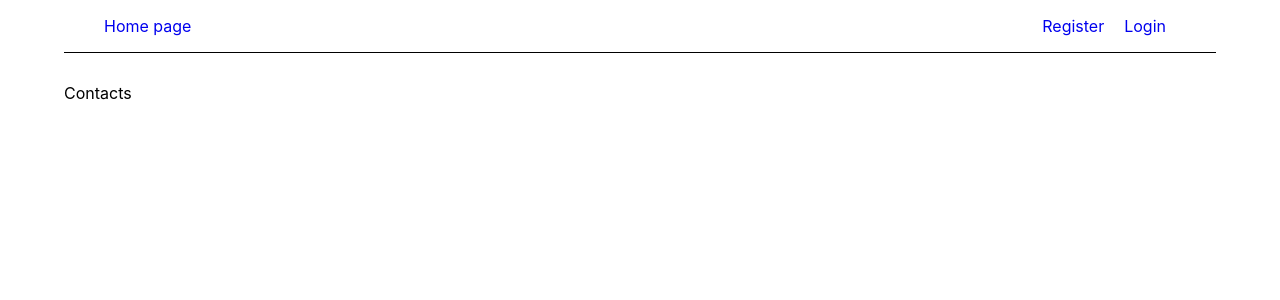
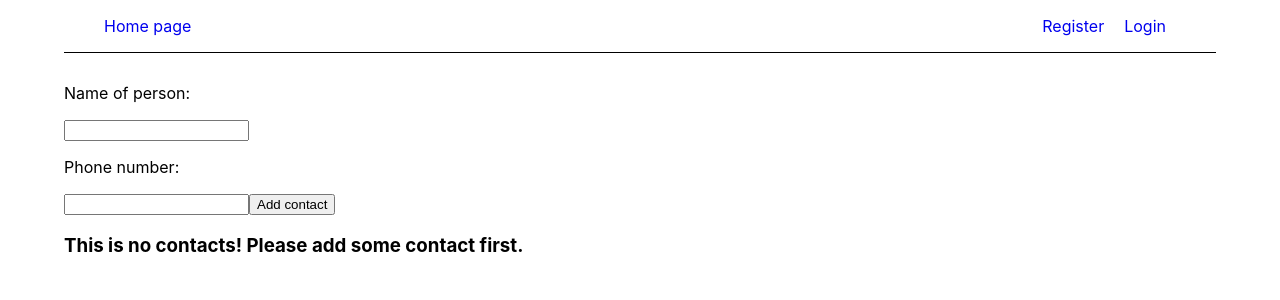
Before and after one commit to Gelsomin0/goit-react-hw-08-phonebook, a React (Create React App) app: page /goit-react-hw-08-phonebook/contacts in a window 1280 px wide. Shown: the top 300 px of the page. Built offline with nearby package versions, Linux system fonts and the light colour scheme.

Commit message:
Some changes

```diff
--- a/src/components/App.jsx
+++ b/src/components/App.jsx
@@ -2,15 +2,23 @@ import { Route, Routes } from "react-router-dom";
 import { Container } from "@mui/material";
 import { Login, Navigation, Register, Contacts } from './index';
 import { Home } from '../page/index';
-import { useDispatch } from "react-redux";
+import { useDispatch, useSelector } from "react-redux";
 import { useEffect } from "react";
 import { refreshUser } from "redux/auth/operations";
+import { getToken } from "redux/auth/selectors";
+import { getAllContacts } from "redux/contacts/operations";
 
 export const App = () => {
   const dispatch = useDispatch();
+  const isTokenHere = useSelector(getToken);
+  console.log(isTokenHere);
 
   useEffect(() => {
     dispatch(refreshUser());
+
+    if (isTokenHere !== null) {
+      dispatch(getAllContacts);
+    }
   }, [dispatch]);
 
   return (
--- /dev/null
+++ b/src/components/ContactForm/ContactForm.jsx
@@ -0,0 +1,33 @@
+import { useDispatch } from "react-redux";
+import { addContact } from "redux/contacts/operations";
+
+export const ContactForm = () => {
+    const dispatch = useDispatch();
+
+    const handleContactData = (e) => {
+        e.preventDefault();
+
+        dispatch(addContact({
+            name: e.target.elements.name.value,
+            number: e.target.elements.phone.value,
+        }));
+
+        e.target.reset();
+    }
+
+    return (
+        <div>
+            <form onSubmit={handleContactData}>
+                <label>
+                    <p>Name of person:</p>
+                    <input name='name' type='text'/>
+                </label>
+                <label>
+                    <p>Phone number:</p>
+                    <input name='phone' type='tel'/>
+                </label>
+                <button type='submit'>Add contact</button>
+            </form>
+        </div>
+    );
+}
--- a/src/components/Contacts/Contacts.jsx
+++ b/src/components/Contacts/Contacts.jsx
@@ -1,5 +1,28 @@
+import { ContactForm } from "components/ContactForm/ContactForm";
+import { useEffect } from "react";
+import { useDispatch, useSelector } from "react-redux";
+import { getAllContacts } from "redux/contacts/operations";
+import { getContactsState } from "redux/contacts/selectors";
+
 export const Contacts = () => {
+    // const dispatch = useDispatch();
+    // useEffect(() => {
+    //     dispatch(getAllContacts());
+    // }, [dispatch]);
+    const contactsList = useSelector(getContactsState);
     return (
-        <div>Contacts</div>
+        <div>
+            <ContactForm />
+            {contactsList.length > 0 ?
+                <ul>{
+                    contactsList.map(({ id, name, number }) => {
+                        return (
+                            <li key={ id }>{ name }: { number }</li>
+                        );
+                    })
+                }</ul>
+                : <h3>This is no contacts! Please add some contact first.</h3>
+            }
+        </div>
     );
 }
--- a/src/redux/auth/selectors.js
+++ b/src/redux/auth/selectors.js
@@ -1,3 +1,5 @@
 export const getIsLoggedIn = state => state.auth.isLoggedIn
 
 export const getUserName = state => state.auth.user.name;
+
+export const getToken = state => state.auth.token;
--- a/src/redux/contacts/contactsSlice.js
+++ b/src/redux/contacts/contactsSlice.js
@@ -1,7 +1,17 @@
 import { createSlice } from "@reduxjs/toolkit";
+import { addContact, getAllContacts } from "./operations";
 
 export const contactsSlice = createSlice({
     name: 'contacts',
     initialState: [],
-    extraReducers: {}
+    extraReducers: {
+        [getAllContacts.fulfilled]: (state, action) => {
+            state = action.payload;
+            console.log(action.payload);
+        },
+        [addContact.fulfilled]: (state, action) => {
+            console.log(action);
+            state = [...action.payload, ...state];
+        }
+    }
 });
--- /dev/null
+++ b/src/redux/contacts/operations.js
@@ -0,0 +1,38 @@
+import { createAsyncThunk } from '@reduxjs/toolkit';
+import axios from 'axios';
+
+const userToken = {
+    setToken(currentToken) {
+        axios.defaults.headers.common.Authorization = `Bearer ${currentToken}`;
+    },
+    clearToken() {
+        axios.defaults.headers.common.Authorization = '';
+    }
+}
+
+export const getAllContacts = createAsyncThunk('contacts/getAll',
+    async (_, { getState, rejectWithValue }) => {
+        const persistedToken = getState().auth.token;
+        userToken.setToken(persistedToken);
+        try {
+            const { data } = await axios.get('/contacts');
+            return data;
+        } catch (error) {
+            return rejectWithValue(error.message);
+        }
+    }
+);
+
+export const addContact = createAsyncThunk('contacts/add',
+    async (newContact, { getState, rejectWithValue }) => {
+        const persistedToken = getState().auth.token;
+        userToken.setToken(persistedToken);
+        try {
+            const { data } = await axios.post('/contacts', newContact);
+            // await axios.post('/contacts', newContact);
+            return data;
+        } catch (error) {
+            return rejectWithValue(error.message);
+        }
+    }
+);
--- /dev/null
+++ b/src/redux/contacts/selectors.js
@@ -0,0 +1 @@
+export const getContactsState = state => state.contacts;
--- a/src/redux/store.js
+++ b/src/redux/store.js
@@ -11,6 +11,7 @@ import {
   PURGE,
   REGISTER,
 } from 'redux-persist';
+import { contactsSlice } from './contacts/contactsSlice';
 
 const persistConfig = {
   key: 'currentToken',
@@ -20,7 +21,8 @@ const persistConfig = {
 
 export const store = configureStore({
     reducer: {
-        auth: persistReducer(persistConfig, authSlice.reducer),
+    auth: persistReducer(persistConfig, authSlice.reducer),
+      contacts: contactsSlice.reducer,
     },
     middleware(getDefaultMiddleware) {
       return getDefaultMiddleware({
```
